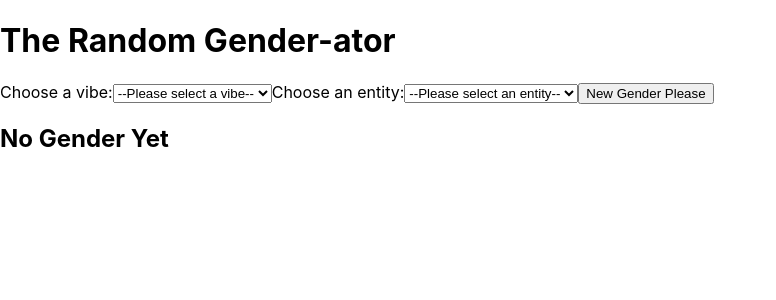
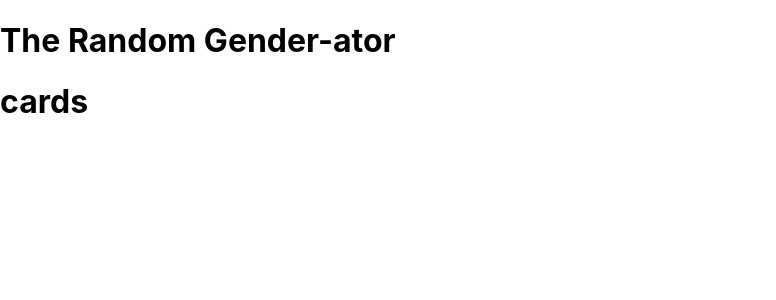
Before and after one commit to RMartin0717/random-gender-ator, a React (Create React App) app: page /savedgenders in a window 1280 px wide. Shown: the top 300 px of the page, without its empty margins (0-776 px from the left). Built offline with nearby package versions, Linux system fonts and the light colour scheme; no server answers.

Commit message:
Create AllCards component and Route

```diff
--- a/src/components/AllCards/AllCards.js
+++ b/src/components/AllCards/AllCards.js
@@ -0,0 +1,10 @@
+import React from 'react'
+import './AllCards.css'
+
+const AllCards = ({ genders }) => {
+  return (
+    <h1>cards</h1>
+  )
+}
+
+export default AllCards
--- a/src/components/App/App.js
+++ b/src/components/App/App.js
@@ -2,6 +2,8 @@ import React, { Component } from 'react'
 import './App.css'
 import Form from '../Form/Form'
 import Card from '../Card/Card'
+import AllCards from '../AllCards/AllCards'
+import { Route } from 'react-router-dom'
 import { getWords } from '../../utilities/APICalls'
 
 class App extends Component {
@@ -82,6 +84,11 @@ class App extends Component {
     return (
       <>
         <h1>The Random Gender-ator</h1>
+        <Route
+          exact path='/'
+          render={() => {
+            return (
+              <>
                 <Form updateGender={this.updateGender}/>
                 <Card
                   currentGender={this.state.currentGender}
@@ -91,6 +98,13 @@ class App extends Component {
                 />
               </>
             )
+          }}
+        />
+        <Route path='/savedgenders'>
+          <AllCards genders={this.state.genders} />
+        </Route>
+    </>
+    )
   }
 }
 
```
Also changed, not shown: src/components/Header/Header.css (added), src/components/Header/Header.js (added). Lines whose indentation alone changed are shown as unchanged.
